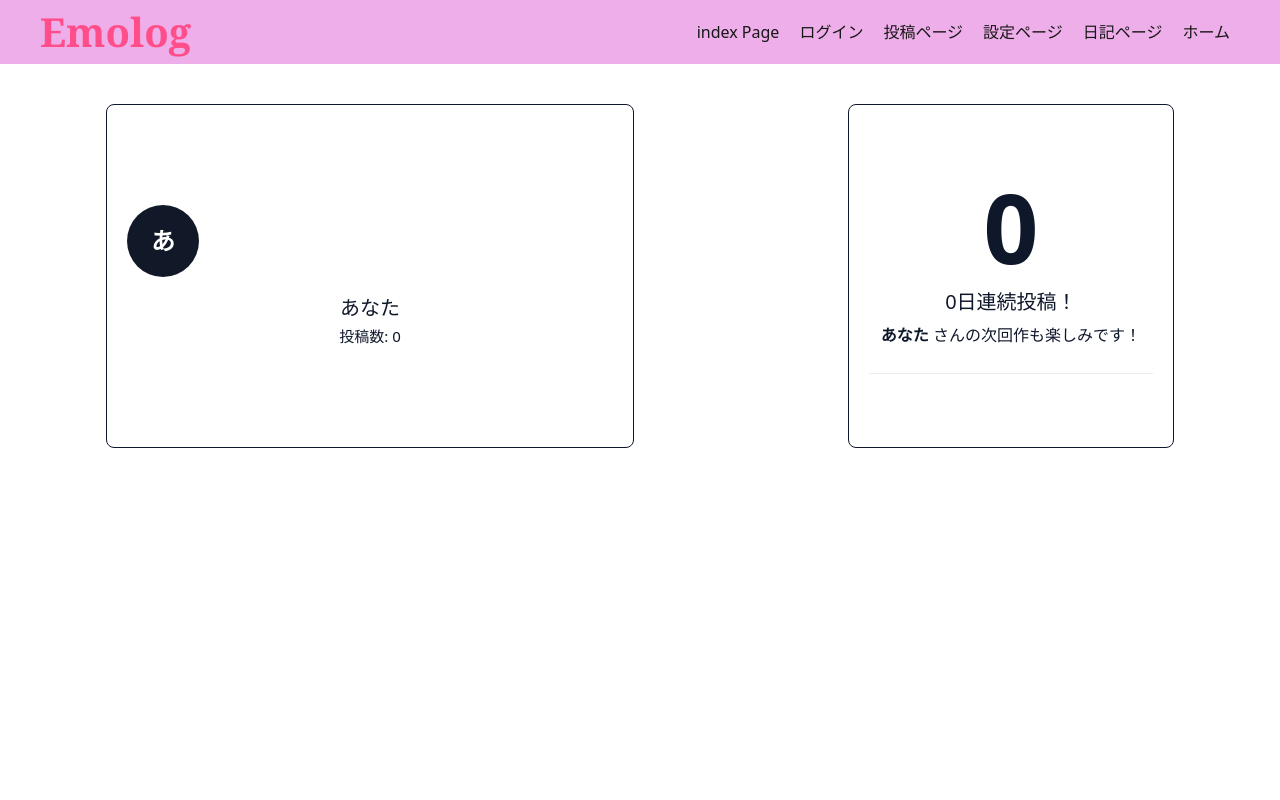
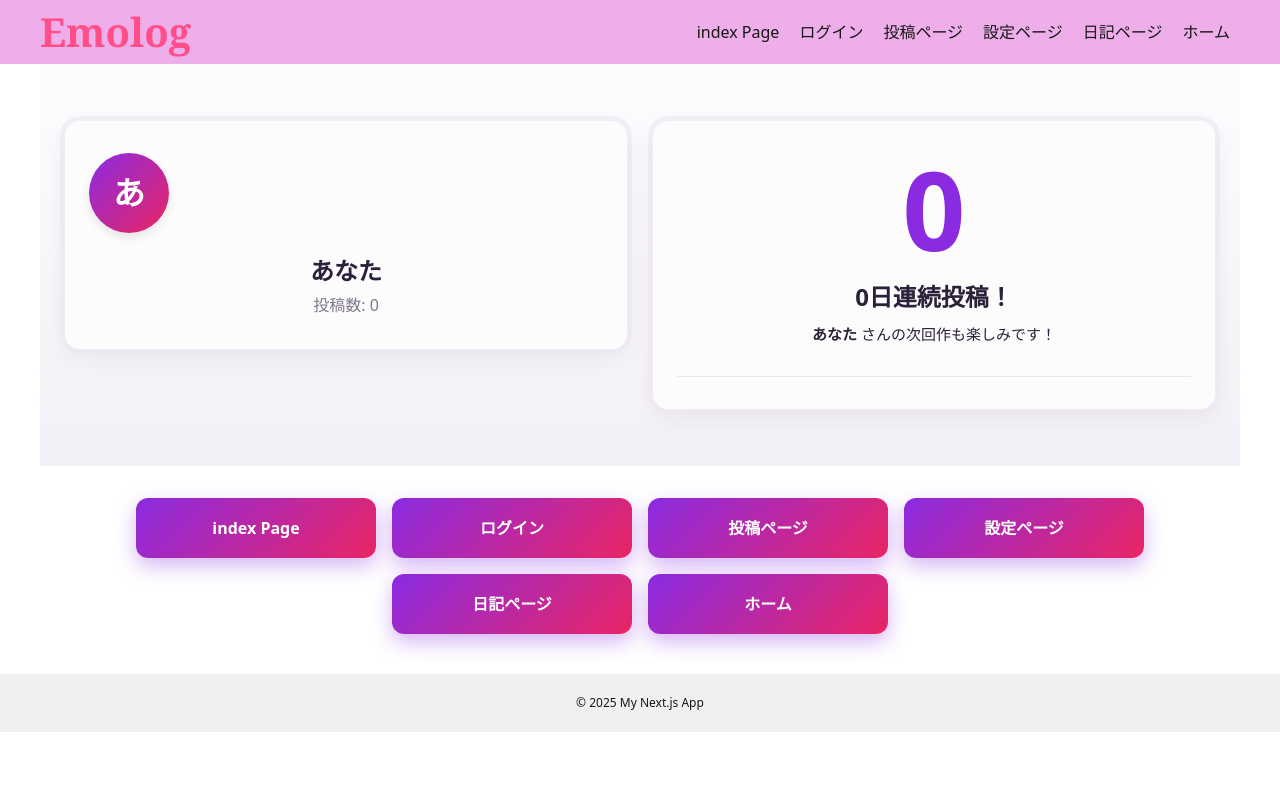
Before and after one commit to jphacks/tk_b_2510, a Next.js app in the folder frontend/: page /user-home in a window 1280 px wide. Shown: the top 800 px of the page. Built offline with nearby package versions, Linux system fonts and the light colour scheme; no server answers; sample sign-in values are in the browser's storage.

Commit message:
[fix]無駄な空白を小さく変更

```diff
--- a/frontend/src/app/user-home/page.module.css
+++ b/frontend/src/app/user-home/page.module.css
@@ -1,64 +1,82 @@
+/* frontend/src/app/user-home/page.module.css */
+
+/* Define a custom emotional color palette (Turn 3) */
+:root {
+  --color-ivory: #fdfcfd;
+  --color-soft-lavender: #f3f0f7;
+  --color-deep-lavender: #8a2be2; /* Blue-violet */
+  --color-soft-berry: #eb2563; /* Accent for streak */
+  --color-text-dark: #2c213a;
+  --color-text-muted: #7f788b;
+}
+
 .header{
   display: flex;
   align-items: center;
   gap: 12px;
-  padding: 24px 16px; /* vertical increased to 1.5x */
+  padding: 24px 16px;
   border-bottom: 1px solid #e6e9ef;
-  background-color: #fff1f2; /* pale red background */
+  background-color: var(--color-ivory); /* Soft header background */
+  box-shadow: 0 1px 4px rgba(0,0,0,0.02);
 }
 .brand h1{ margin: 0; font-size: 20px }
-.tag{ color: #6b7280; margin: 0 }
+.tag{ color: var(--color-text-muted); margin: 0 }
 .headerButtons{ margin-left: auto; display: flex; gap: 8px }
-.btn{ background: #f87171; color: white; border: none; padding: 8px 12px; border-radius: 8px; cursor: pointer }
+.btn{ background: var(--color-soft-berry); color: white; border: none; padding: 8px 12px; border-radius: 8px; cursor: pointer }
 .btn:hover{ opacity: 0.95 }
 
 .streakWrap{ margin: 24px 16px }
 .userPanel{
-  /* keep aside layout, modalWrap will center the modalCard inside */
   background: transparent;
   border-radius: 8px;
-  padding: 0; /* let modalCard control padding */
+  padding: 0;
   box-shadow: none;
   text-align: center;
-  display: flex;
-  flex-direction: column;
-  height: 50%;
+  /* height/flex removed for natural sizing (Turn 5/6 fix) */
 }
-.userPanel .modalWrap{ /* ensure modal centers inside aside */
+.userPanel .modalWrap{
   min-height: 0;
-  display: flex;
+  /* flex/height removed for natural sizing (Turn 5/6 fix) */
   justify-content: center;
   align-items: center;
   padding: 16px 0;
-  flex: 1; /* fill available column height */
-  height: 100%;
 }
-.userPanel .modalCard{
+/* Reusable Card Style (User Panel & Streak Card) */
+.userPanel .modalCard, .modalCard{
   min-height: 0;
   width: 100%;
-  max-width: none; /* allow filling the column */
-  background: #ffffff; /* white background */
-  border-radius: 8px;
-  color: #0f172a; /* dark text */
+  max-width: none;
+  background: var(--color-ivory);
+  border-radius: 16px; /* More rounded (Turn 3) */
+  color: var(--color-text-dark);
   text-align: center;
-  padding: 28px 20px;
+  padding: 32px 24px; /* Increased padding (Turn 3) */
   min-height: 0;
   position: relative;
-  border: 1px solid #0f172a; /* black border */
+  border: 1px solid rgba(138,43,226,0.08);
+  box-shadow: 0 8px 24px rgba(44,33,58,0.06), 0 0 0 4px var(--color-soft-lavender); /* Shadow (Turn 3) */
+  transition: transform 0.3s cubic-bezier(.2,.9,.2,1), box-shadow 0.3s ease-out; /* Transition (Turn 3) */
 }
+.modalCard:hover, .userPanel .modalCard:hover {
+  transform: translateY(-4px);
+  box-shadow: 0 16px 36px rgba(44,33,58,0.12), 0 0 0 4px var(--color-soft-lavender);
+}
+
+
 .userAvatar{
-  width: 72px;
-  height: 72px;
+  width: 80px;
+  height: 80px;
   border-radius: 50%;
-  background: #111827; /* dark avatar background for contrast */
+  background: linear-gradient(135deg, var(--color-deep-lavender), var(--color-soft-berry));
   display: inline-flex;
   align-items: center;
   justify-content: center;
   font-weight: 800;
-  margin-bottom: 10px;
-  font-size: 24px;
+  margin-bottom: 12px;
+  font-size: 32px;
   color: white;
   min-height: 0;
+  box-shadow: 0 4px 10px rgba(0,0,0,0.1);
 }
 .icon{
   width: 36px;
@@ -72,7 +90,7 @@
 }
 .titleText{
   font-weight: 600;
-  color: #0f172a;
+  color: var(--color-text-dark);
 }
 .divider{
   height: 1px;
@@ -87,7 +105,7 @@
 .rangeLabel{
   width: 36px;
   font-size: 12px;
-  color: #94a3b8;
+  color: var(--color-text-muted);
 }
 .progressBarWrap{
   flex: 1;
@@ -105,13 +123,13 @@
 }
 .progressFill{
   height: 100%;
-  background: linear-gradient(90deg,#ffb86b,#ff8a3d);
+  background: linear-gradient(90deg, var(--color-soft-berry), #ff4da6);
   border-radius: 999px 0 0 999px;
 }
 .progressText{
   margin-top: 6px;
   font-size: 12px;
-  color: #94a3b8;
+  color: var(--color-text-muted);
 }
 .panelFooter{
   display: flex;
@@ -119,7 +137,7 @@
   margin-top: 12px;
 }
 .orangeBtn{
-  background: #ff9b3d;
+  background: var(--color-soft-berry);
   color: white;
   border: none;
   padding: 8px 14px;
@@ -131,83 +149,84 @@
 
 /* modal-style big streak */
 .modalWrap{
-  display: flex;
+  /* flex/height removed for natural sizing (Turn 5/6 fix) */
   justify-content: center;
   padding: 20px 0;
 }
 .modalCard{
+  /* Reusing .userPanel .modalCard styles defined above */
   width: 100%;
-  max-width: none; /* allow filling the column */
-  background: #ffffff; /* white background */
-  border-radius: 8px;
-  color: #0f172a; /* dark text */
+  max-width: none;
   text-align: center;
-  padding: 28px 20px;
+  padding: 32px 24px;
   position: relative;
-  border: 1px solid #0f172a; /* black border */
   display: flex;
   flex-direction: column;
   justify-content: center;
-  height: 100%;
 }
 .bigNumber{
-  font-size: 96px;
-  font-weight: 800;
+  font-size: 110px;
+  font-weight: 900;
   line-height: 1;
   text-shadow: none;
-  color: #0f172a;
+  color: var(--color-deep-lavender);
 }
 .bigHeadline{
-  margin: 12px 0 6px;
-  font-size: 20px;
-  color: #0f172a;
+  margin: 16px 0 8px;
+  font-size: 24px;
+  color: var(--color-text-dark);
+  font-weight: 700;
 }
 .description{
   margin: 0 12px 14px;
-  color: #0f172a;
+  color: var(--color-text-dark);
+  font-size: 15px;
 }
 .modalDivider{
   height: 1px;
   background: rgba(0,0,0,0.08);
-  margin: 12px 0 0;
+  margin: 16px 0 0;
 }
 
 @media (max-width: 480px){
-  .bigNumber{ font-size: 64px }
+  .bigNumber{ font-size: 80px }
 }
 
 /* main grid layout */
 .mainGrid{
   display: grid;
-  grid-template-columns: 1fr 1fr; /* two equal columns */
-  gap: 12px; /* reduced from 24px to half */
-  padding: 24px 16px;
-  align-items: stretch; /* make rows stretch to the same height */
-  max-width: 1100px; /* limit width and center grid */
+  grid-template-columns: 1fr 1fr;
+  gap: 24px; /* Increased gap (Turn 3) */
+  padding: 40px 24px; /* Increased padding (Turn 3) */
+  align-items: start; /* Fix: Card stretches vertically (Turn 6 Fix) */
+  height: max-content; /* Limit height to internal content */
+  max-width: 1200px;
   margin: 0 auto;
+  background: linear-gradient(180deg, var(--color-ivory), var(--color-soft-lavender)); /* Background (Turn 3) */
 }
 .userName{
-  margin: 6px 0 2px;
-  font-size: 20px;
+  margin: 8px 0 4px;
+  font-size: 24px;
+  font-weight: 700;
+  color: var(--color-text-dark);
 }
-.userMeta{ color: #0f172a; font-size: 15px }
+.userMeta{
+  color: var(--color-text-muted);
+  font-size: 16px;
+  font-weight: 500;
+}
 .streakColumn{
-  display: flex;
-  flex-direction: column;
-  align-items: flex-end; /* 右寄せ（横方向） */
-  justify-content: flex-start;
-  height: 50%;
+  /* display: flex; flex-direction: column; justify-content: flex-start; removed (Turn 5/6 fix) */
+  align-items: flex-end;
 }
 
 /* ensure the right column's modalWrap behaves like the left one */
 .streakColumn .modalWrap{
   min-height: 0;
-  display: flex;
+  /* flex/height removed for natural sizing (Turn 5/6 fix) */
   justify-content: center;
   align-items: center;
   padding: 16px 0;
-  flex: 1;
-  height: 100%;
 }
 
 /* normalize box model for consistent sizing */
@@ -216,61 +235,57 @@
   padding: 0;
 }
 
-/* sub navigation below the main columns */
+/* sub navigation below the main columns - Stylish Redesign */
 .subNav{
   display: flex;
-  flex-direction: column;
-  align-items: center;
-  gap: 6px; /* reduced from 12px */
-  padding: 8px; /* reduced from 16px */
+  flex-direction: row;
+  flex-wrap: wrap;
+  justify-content: center;
+  gap: 16px;
+  padding: 32px 16px 40px;
 }
 .navButton{
-  background: #ffffff; /* white background */
-  color: #0f172a;
-  padding: 10px 16px;
-  border-radius: 8px;
+  background: linear-gradient(135deg, var(--color-deep-lavender) 0%, var(--color-soft-berry) 100%);
+  color: white;
+  padding: 18px 40px;
+  border-radius: 12px;
   text-decoration: none;
-  font-weight: 600;
-  width: 220px; /* fixed width column */
+  font-weight: 700;
+  font-size: 16px;
+  width: 240px;
   text-align: center;
-  border: 1px solid rgba(15,23,42,0.08);
+  border: none;
+  box-shadow: 0 8px 20px rgba(138,43,226,0.35);
+  transition: transform 0.2s cubic-bezier(.2,.9,.2,1), box-shadow 0.2s ease-out;
 }
 .navButton:hover{
-  background: #f8fafc;
+  background: linear-gradient(135deg, #a55aed 0%, #ff6896 100%);
+  transform: translateY(-5px);
+  box-shadow: 0 12px 28px rgba(138,43,226,0.5);
 }
 
 @media (max-width: 768px){
-  .mainGrid{ grid-template-columns: 1fr; }
+  .mainGrid{
+    grid-template-columns: 1fr;
+    padding: 24px 16px;
+  }
   .streakColumn{ order: 2 }
   .userPanel{ order: 1 }
+  /* Sub Nav mobile adjustments */
+  .subNav{
+    flex-direction: column;
+    gap: 12px;
+    padding: 24px 16px;
+  }
+  .navButton{
+    width: 100%;
+    max-width: 400px;
+    margin: 0 auto;
+    padding: 14px 20px;
+  }
 }
 
-/* footer grass */
+/* footer grass: hiding for a cleaner look */
 .footerGrass{
-  display: flex;
-  align-items: flex-end;
-  gap: 6px;
-  padding: 12px 8px;
-  background: linear-gradient(180deg,#f8fafc,#ffffff);
+  display: none;
 }
-.grassImg{
-  width: 28px;
-  height: 28px;
-  object-fit: contain;
-  transform-origin: bottom center;
-  transform: scaleY(0.2);
-  opacity: 0.35;
-}
-.grassImg.grown{
-  opacity: 1;
-  animation: growImg 700ms cubic-bezier(.2,.9,.2,1) forwards;
-}
-@keyframes growImg{
-  from{ transform: scaleY(0.2) }
-  to{ transform: scaleY(1) }
-}
-
-@media (max-width: 480px){
-  .footerGrass{ gap: 4px }
-  .grassBlade{ width: 5px }
-}
```
Also changed, not shown: frontend/src/app/user-home/page.js (+19 -16 lines).
